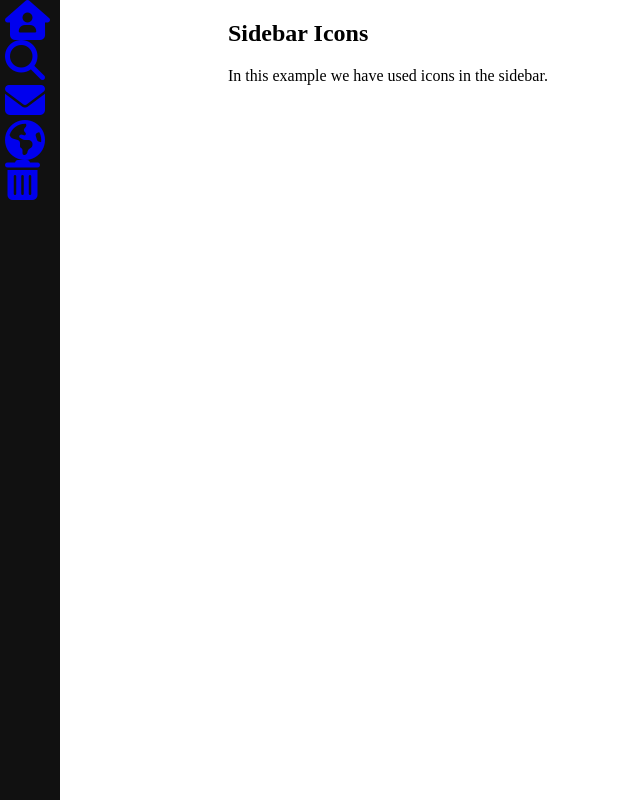
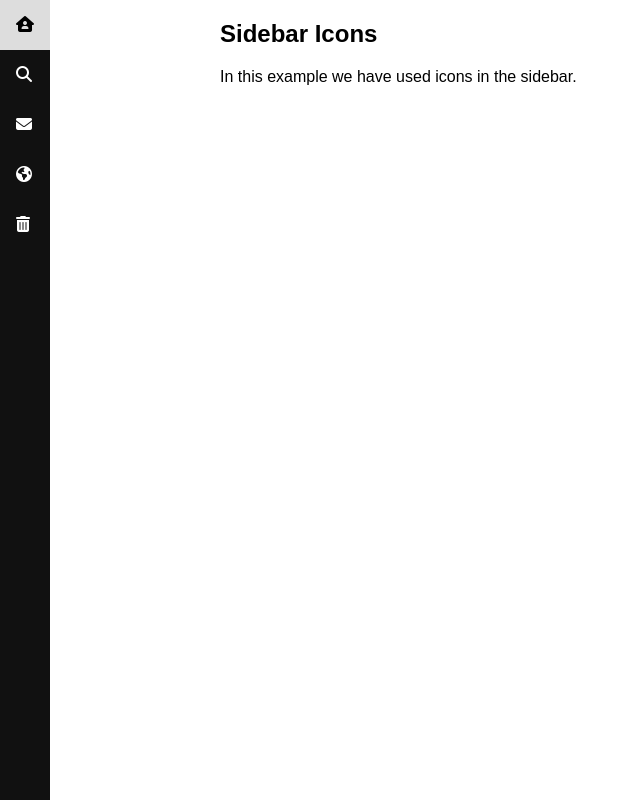
Before and after one commit to Dosztosz/Library, a PHP site: page / in a window 1280 px wide. Shown: the whole page, without its empty margins (0-640 px from the left). Run offline with PHP 8.4, Linux system fonts and the light colour scheme; some libraries are stand-ins or nearby versions.

Commit message:
Edit 12:10
Adding navbar to the website

```diff
--- /dev/null
+++ b/index.html
@@ -0,0 +1,30 @@
+<!DOCTYPE html>
+<html lang="en">
+
+<head>
+    <meta charset="UTF-8">
+    <meta http-equiv="X-UA-Compatible" content="IE=edge">
+    <meta name="viewport" content="width=device-width, initial-scale=1.0">
+    <title>Library managment system</title>
+    <link rel="stylesheet" href="styles/style.css">
+    <script src="https://kit.fontawesome.com/8d0eb52cc9.js" crossorigin="anonymous"></script>
+</head>
+
+<body>
+    <div class="sidenav">
+        <a href="#" class="bar-item"><i class="fa fa-house-user"></i></a>
+        <a href="#" class="bar-item"><i class="fa fa-search"></i></a>
+        <a href="#" class="bar-item"><i class="fa fa-envelope"></i></a>
+        <a href="#" class="bar-item"><i class="fa fa-globe"></i></a>
+        <a href="#" class="bar-item"><i class="fa fa-trash"></i></a>
+    </div>
+
+    <div class="content">
+        <h2>Sidebar Icons</h2>
+        <p>In this example we have used icons in the sidebar.</p>
+    </div>
+
+    </div>
+</body>
+
+</html>
--- a/index.php
+++ /dev/null
@@ -1,27 +0,0 @@
-<!DOCTYPE html>
-<html lang="en">
-<head>
-    <meta charset="UTF-8">
-    <meta http-equiv="X-UA-Compatible" content="IE=edge">
-    <meta name="viewport" content="width=device-width, initial-scale=1.0">
-    <title>Library managment system</title>
-    <link rel="stylesheet" href="styles/style.css">
-    <script src="https://kit.fontawesome.com/8d0eb52cc9.js" crossorigin="anonymous"></script>
-</head>
-<body>
-<div class="sidebar" style="width:60px;">
-  <a href="#" class="bar-item"><i class="fa fa-house-user"></i></a>
-  <a href="#" class="bar-item"><i class="fa fa-search"></i></a>
-  <a href="#" class="bar-item"><i class="fa fa-envelope"></i></a>
-  <a href="#" class="bar-item"><i class="fa fa-globe"></i></a>
-  <a href="#" class="bar-item"><i class="fa fa-trash"></i></a>
-</div>
-
-<div class="content">
-    <h2>Sidebar Icons</h2>
-    <p>In this example we have used icons in the sidebar.</p>
-</div>
-
-</div>
-</body>
-</html>
--- a/styles/style.css
+++ b/styles/style.css
@@ -1,5 +1,17 @@
-.sidebar {
+* {
+  -webkit-box-sizing: border-box;
+          box-sizing: border-box;
+}
+
+body {
+  margin: 0;
+  font-family: Arial, Helvetica, sans-serif;
+}
+
+/* Style the side navigation */
+.sidenav {
   height: 100%;
+  width: 50px;
   position: fixed;
   z-index: 1;
   top: 0;
@@ -8,16 +20,21 @@
   overflow-x: hidden;
 }
 
-.sidebar .bar-item i {
-  margin-left: 5px;
-  margin-right: 5px;
-  font-size: 2.5rem;
+/* Side navigation links */
+.sidenav a {
+  color: white;
+  padding: 16px;
+  text-decoration: none;
+  display: block;
 }
 
-.sidebar .bar-item i:hover {
-  color: white;
+/* Change color on hover */
+.sidenav a:hover {
+  background-color: #ddd;
+  color: black;
 }
 
+/* Style the content */
 .content {
   margin-left: 200px;
   padding-left: 20px;
--- a/styles/style.scss
+++ b/styles/style.scss
@@ -1,22 +1,47 @@
-.sidebar{
+* {
+    box-sizing: border-box;
+}
+
+body {
+    margin: 0;
+    font-family: Arial, Helvetica, sans-serif;
+}
+
+
+/* Style the side navigation */
+
+.sidenav {
     height: 100%;
+    width: 50px;
     position: fixed;
     z-index: 1;
     top: 0;
     left: 0;
     background-color: #111;
     overflow-x: hidden;
-    .bar-item {
-        i {
-            margin-left: 5px;
-            margin-right: 5px;
-            font-size: 2.5rem;
-            &:hover {
-                color: white;
-            }
-        }
-    }
 }
+
+
+/* Side navigation links */
+
+.sidenav a {
+    color: white;
+    padding: 16px;
+    text-decoration: none;
+    display: block;
+}
+
+
+/* Change color on hover */
+
+.sidenav a:hover {
+    background-color: #ddd;
+    color: black;
+}
+
+
+/* Style the content */
+
 .content {
     margin-left: 200px;
     padding-left: 20px;
```
Also changed, not shown: 1 other file.
